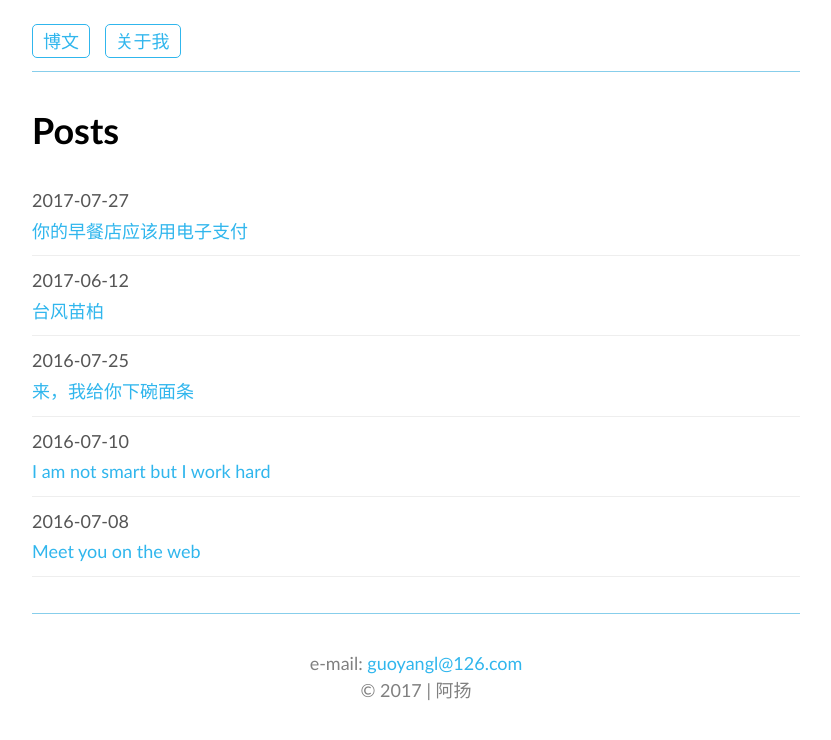
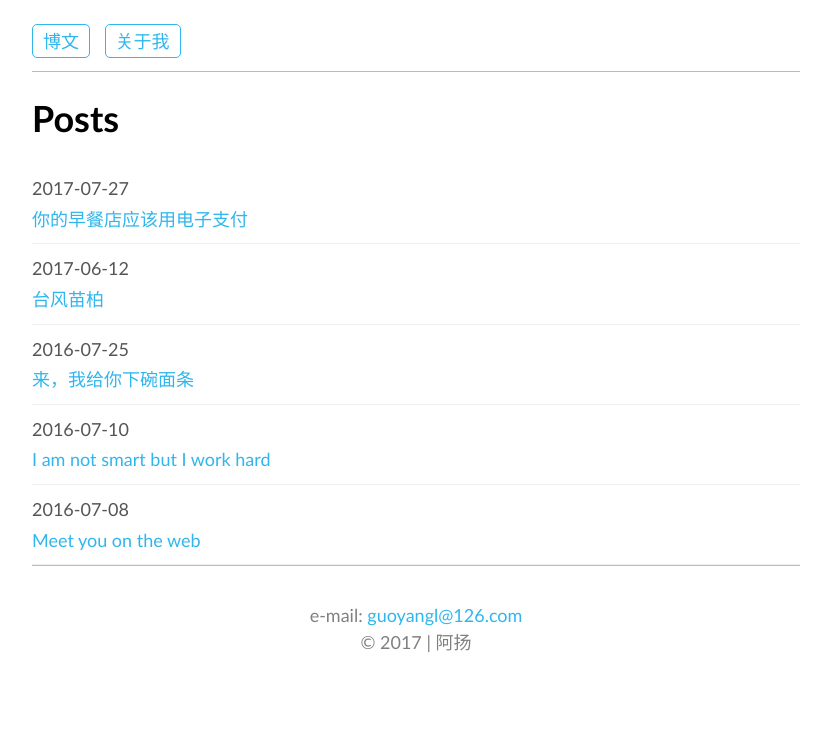
Before and after one commit to leiguoyang/leiguoyang.github.io, a Jekyll site: the page built from index.html, in a window 1280 px wide. Shown: the top 740 px of the page, without its empty margins (224-1055 px from the left). Built offline with Jekyll 4.4.1, drawn with Linux system fonts in a browser that asks for light colours.

Commit message:
Reset #main element padding

```diff
--- a/css/main.css
+++ b/css/main.css
@@ -44,14 +44,6 @@ a:hover {
 
 img {
   max-width: 100%;
-}
-
-#main {
-  padding: 2em 0;
-}
-
-#main h1 {
-  margin-top: 0;
 }
 
 #post-meta {
```
